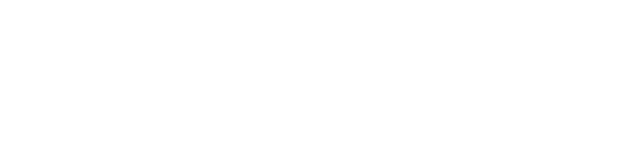
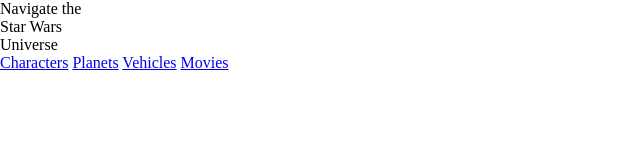
Before and after one commit to AnaRing/Assignment1, a plain HTML site: page html/index.html in a window 1280 px wide. Shown: the whole page, without its empty margins (0-640 px from the left). Drawn offline with Linux system fonts and the light colour scheme.

Commit message:
changed html names

```diff
--- a/html/index.html
+++ b/html/index.html
@@ -4,13 +4,22 @@
     <head>
         <meta charset="UTF-8">
         <meta name="viewport" content="width=device-width, initial-scale=1.0">
-        <title>Document</title>
+        <title>A galaxy far, far away...</title>
         <link rel="stylesheet" type="text/css" href="../css/reset.css">
         <link rel="stylesheet" type="text/css" href="../css/style.css">
     </head>
     <body>
-        <div></div>
-        <div></div>
+        <div class="header">
+            <h1 class="headline">Navigate the</br>Star Wars</br>Universe</h1>
+        </div>
+        <div>
+            <nav class="nav__menu">
+                <a href="./page1.html">Characters</a>
+                <a href="./page2.html">Planets</a>
+                <a href="./page3.html">Vehicles</a>
+                <a href="./page4.html">Movies</a>
+            </nav>
+        </div>
         <div></div>
         <div></div>
         <div></div>
```
Also changed, not shown: html/characters.html (renamed from html/page1.html), html/movies.html (renamed from html/page2.html), html/planets.html (renamed from html/page3.html), html/vehicles.html (renamed from html/page4.html).
